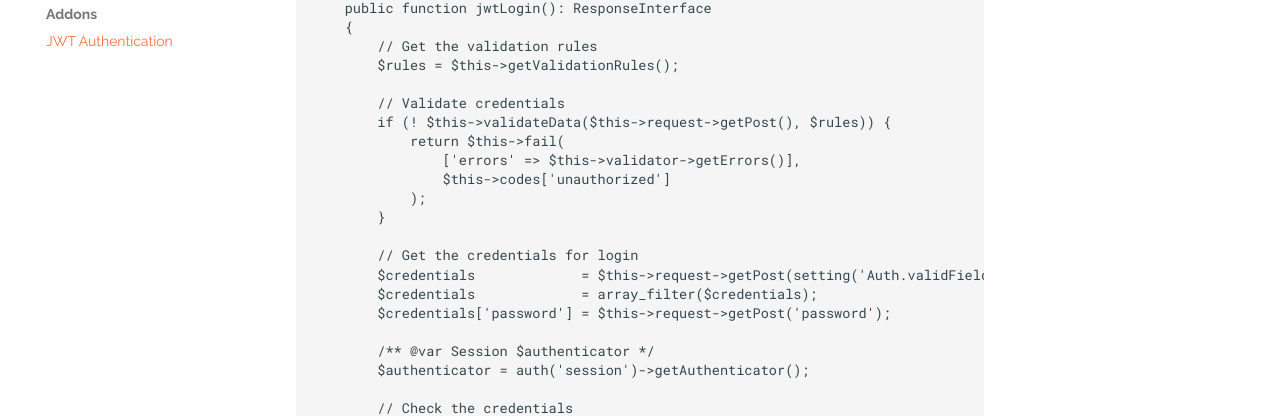
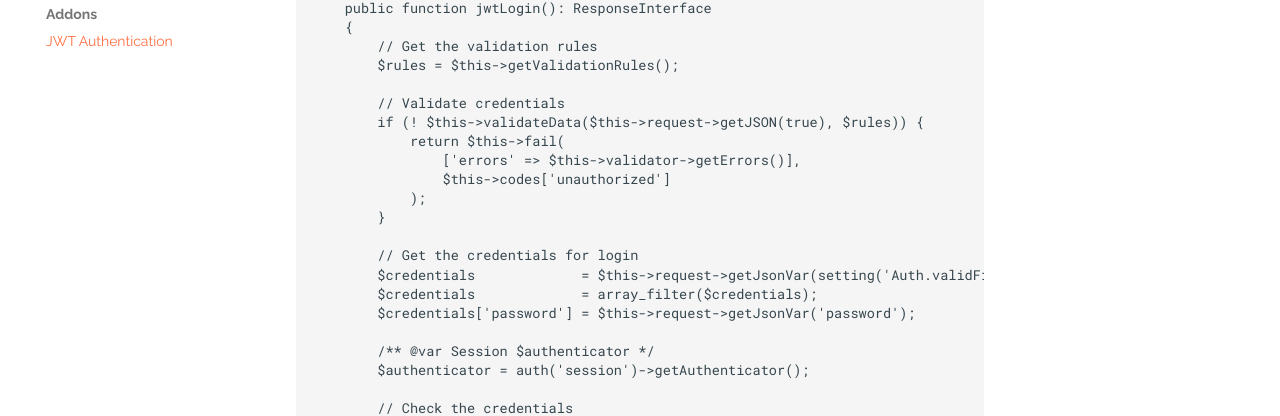
Before and after one commit to codeigniter4/shield, an MkDocs documentation site: the page built from docs/addons/jwt.md, in a window 1280 px wide and 1400 px high, scrolled down 2259 px. Shown: the part 642-1058 px from the top of the window. Built offline with MkDocs 1.6.1 and Material for MkDocs 9.7.7, drawn with Linux system fonts in a browser that asks for light colours; comment, search, counter and statistics services are not loaded; a style sheet for code colours, icons or effects is not loaded; some of the changed text lies outside the part shown.

Commit message:
docs: use JSON request

```diff
--- a/docs/addons/jwt.md
+++ b/docs/addons/jwt.md
@@ -134,7 +134,7 @@ class LoginController extends BaseController
         $rules = $this->getValidationRules();
 
         // Validate credentials
-        if (! $this->validateData($this->request->getPost(), $rules)) {
+        if (! $this->validateData($this->request->getJSON(true), $rules)) {
             return $this->fail(
                 ['errors' => $this->validator->getErrors()],
                 $this->codes['unauthorized']
@@ -142,9 +142,9 @@ class LoginController extends BaseController
         }
 
         // Get the credentials for login
-        $credentials             = $this->request->getPost(setting('Auth.validFields'));
+        $credentials             = $this->request->getJsonVar(setting('Auth.validFields'));
         $credentials             = array_filter($credentials);
-        $credentials['password'] = $this->request->getPost('password');
+        $credentials['password'] = $this->request->getJsonVar('password');
 
         /** @var Session $authenticator */
         $authenticator = auth('session')->getAuthenticator();
```
Also changed, not shown: other parts of docs/addons/jwt.md (+3 -4 lines).
